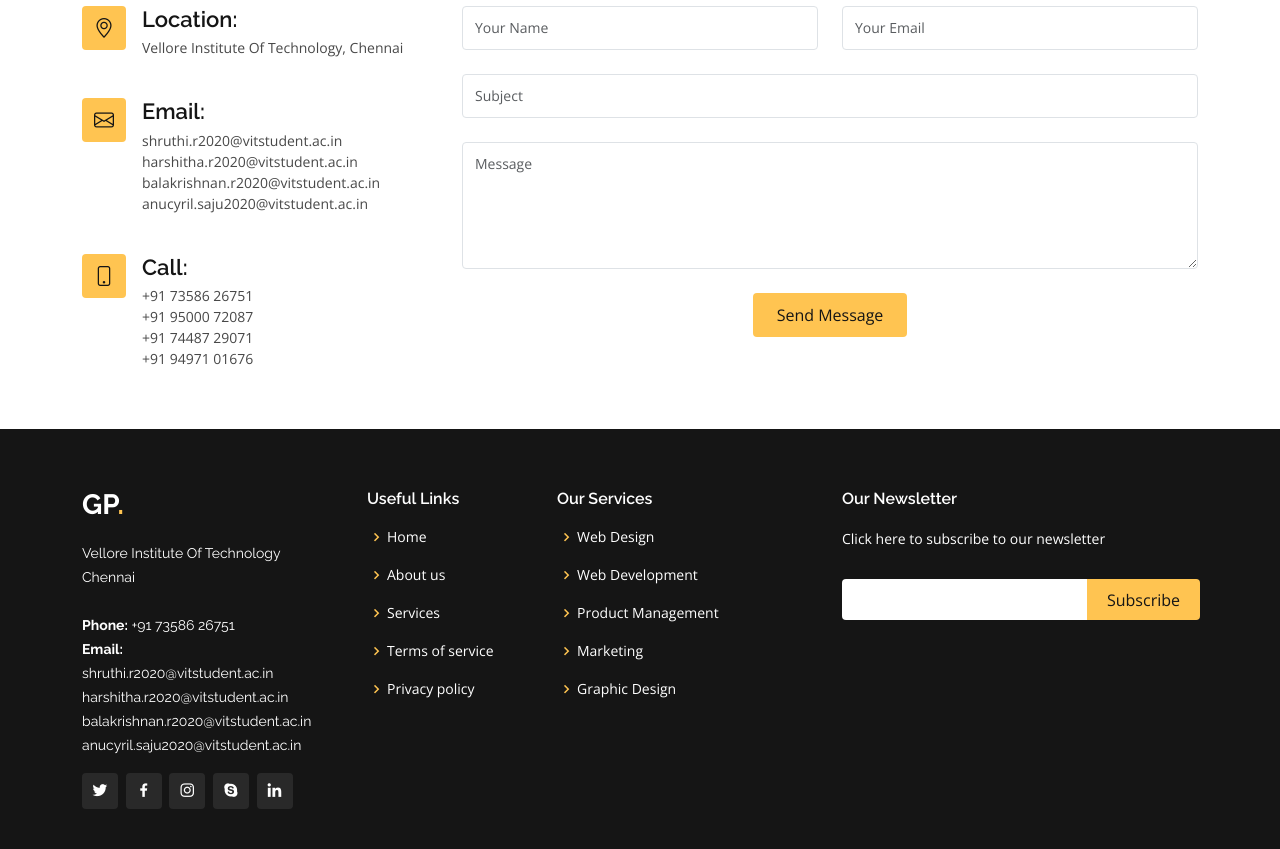
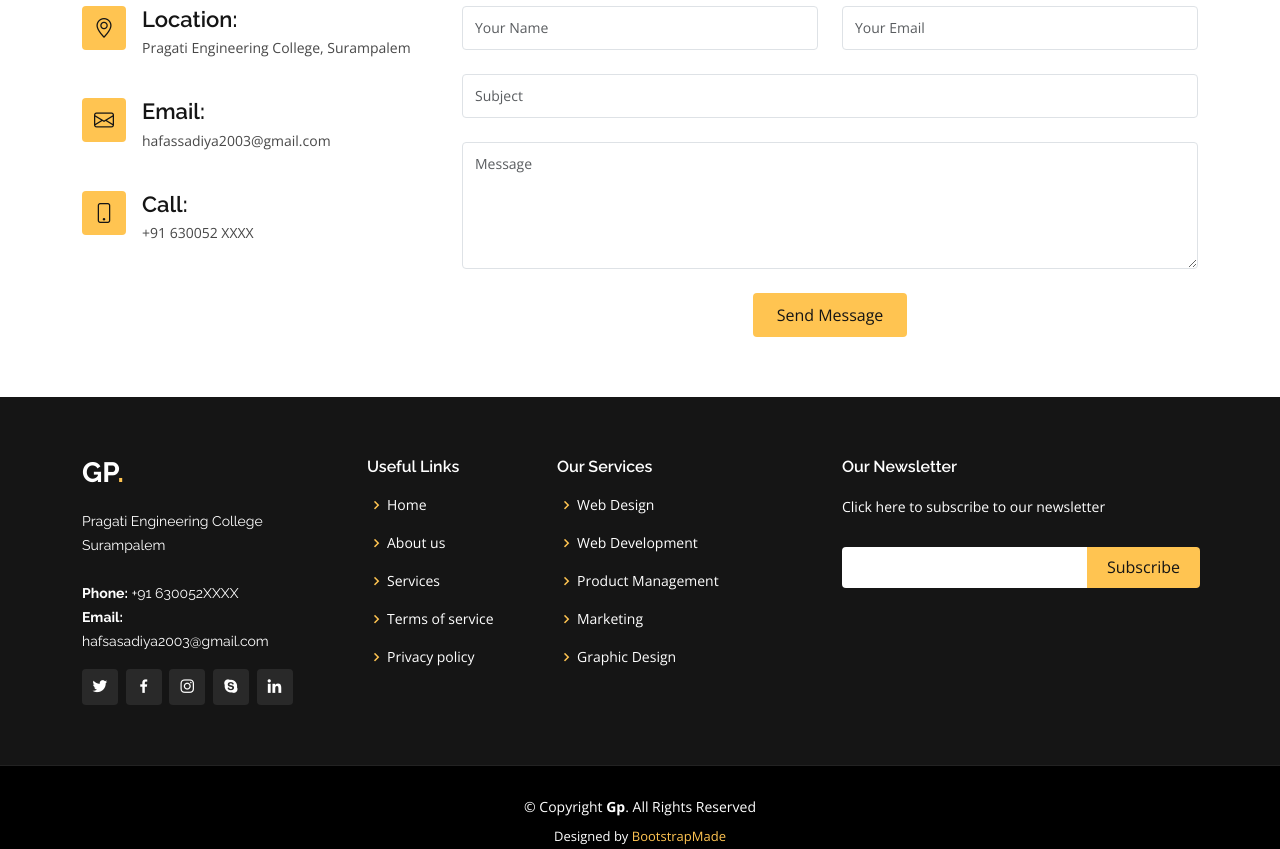
Before and after one commit to 20a31a05d9/Unearthing-the-Environmental-Impact-of-Human-Activity-A-Global-CO2-Emission-Analysis, a plain HTML site: page index.html in a window 1280 px wide. Shown: the part 2600-3449 px from the top of the page. Drawn offline with nearby package versions, Linux system fonts and the light colour scheme.

Commit message:
index.html

```diff
--- a/index.html
+++ b/index.html
@@ -244,25 +244,20 @@
               <div class="address">
                 <i class="bi bi-geo-alt"></i>
                 <h4>Location:</h4>
-                <p>Vellore Institute Of Technology, Chennai</p>
+                <p>Pragati Engineering College, Surampalem</p>
               </div>
 
               <div class="email">
                 <i class="bi bi-envelope"></i>
                 <h4>Email:</h4>
-                <p>shruthi.r2020@vitstudent.ac.in</p>
-                <p>harshitha.r2020@vitstudent.ac.in</p>
-                <p>balakrishnan.r2020@vitstudent.ac.in</p>
-                <p>anucyril.saju2020@vitstudent.ac.in</p>
+                <p>hafassadiya2003@gmail.com</p>
               </div>
 
               <div class="phone">
                 <i class="bi bi-phone"></i>
                 <h4>Call:</h4>
-                <p>+91 73586 26751</p>
-                <p>+91 95000 72087</p>
-                <p>+91 74487 29071</p>
-                <p>+91 94971 01676</p>
+                <p>+91 630052 XXXX </p>
+
               </div>
 
             </div>
@@ -313,13 +308,10 @@
             <div class="footer-info">
               <h3>Gp<span>.</span></h3>
               <p>
-                Vellore Institute Of Technology<br>
-                Chennai<br><br>
-                <strong>Phone:</strong> +91 73586 26751<br>
-                <strong>Email:</strong> <p>shruthi.r2020@vitstudent.ac.in</p>
-                <p>harshitha.r2020@vitstudent.ac.in</p>
-                <p>balakrishnan.r2020@vitstudent.ac.in</p>
-                <p>anucyril.saju2020@vitstudent.ac.in</p>
+                Pragati Engineering College<br>
+                Surampalem<br><br>
+                <strong>Phone:</strong> +91 630052XXXX <br>
+                <strong>Email:</strong> <p>hafsasadiya2003@gmail.com</p>
               </p>
               <div class="social-links mt-3">
                 <a href="#" class="twitter"><i class="bx bxl-twitter"></i></a>
```
